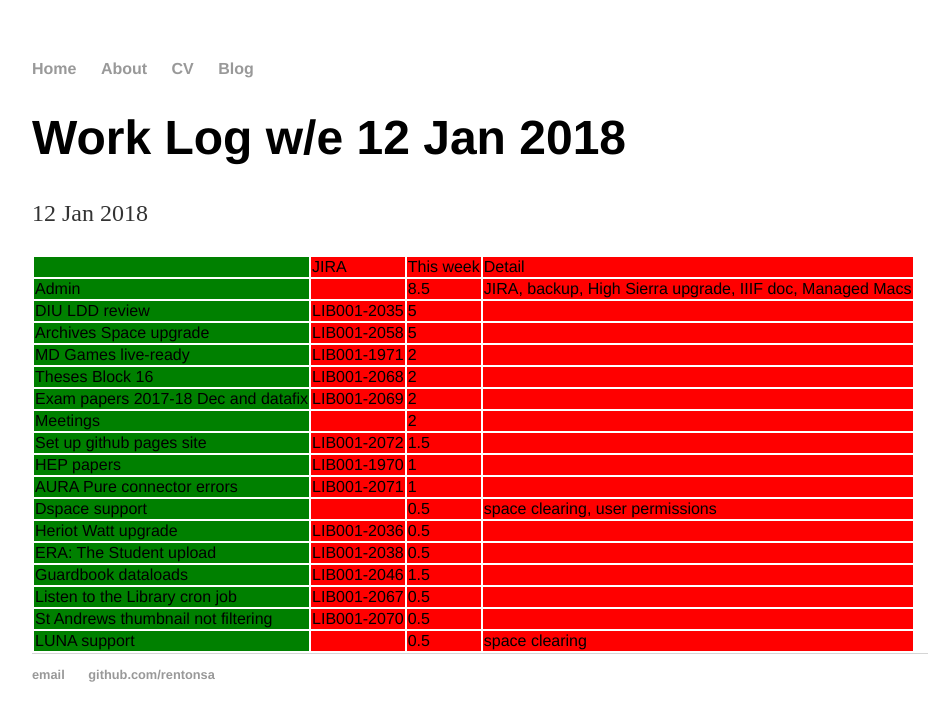
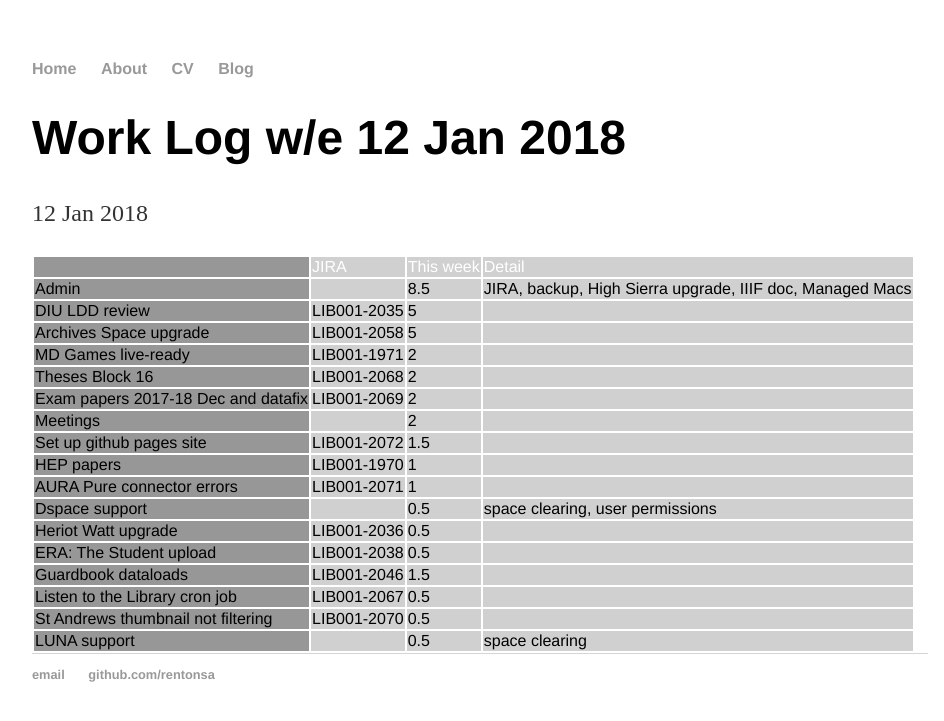
Before and after one commit to rentonsa/rentonsa.github.io, a Jekyll site: the page built from _posts/2018-01-12-work-this-week.md, in a window 1280 px wide. Shown: the top 721 px of the page, without its empty margins (160-1104 px from the left). Built offline with Jekyll 4.4.1, drawn with Linux system fonts in a browser that asks for light colours.

Commit message:
CSS change

```diff
--- a/css/main.css
+++ b/css/main.css
@@ -27,14 +27,13 @@ td
 {
     font-size: 1em;
     font-family:'Helvetica', 'Arial', 'Sans-Serif';
-    background-color: #979797;
 }
 table tr td {
-    background-color:red;}
+    background-color:#d0d0d0;}
 table tr td:nth-child(1) {
-    background-color:green;}
+    background-color:#979797;}
 
-#header
+.header
 {
     color:#fff;
     background-color:#000;
```
